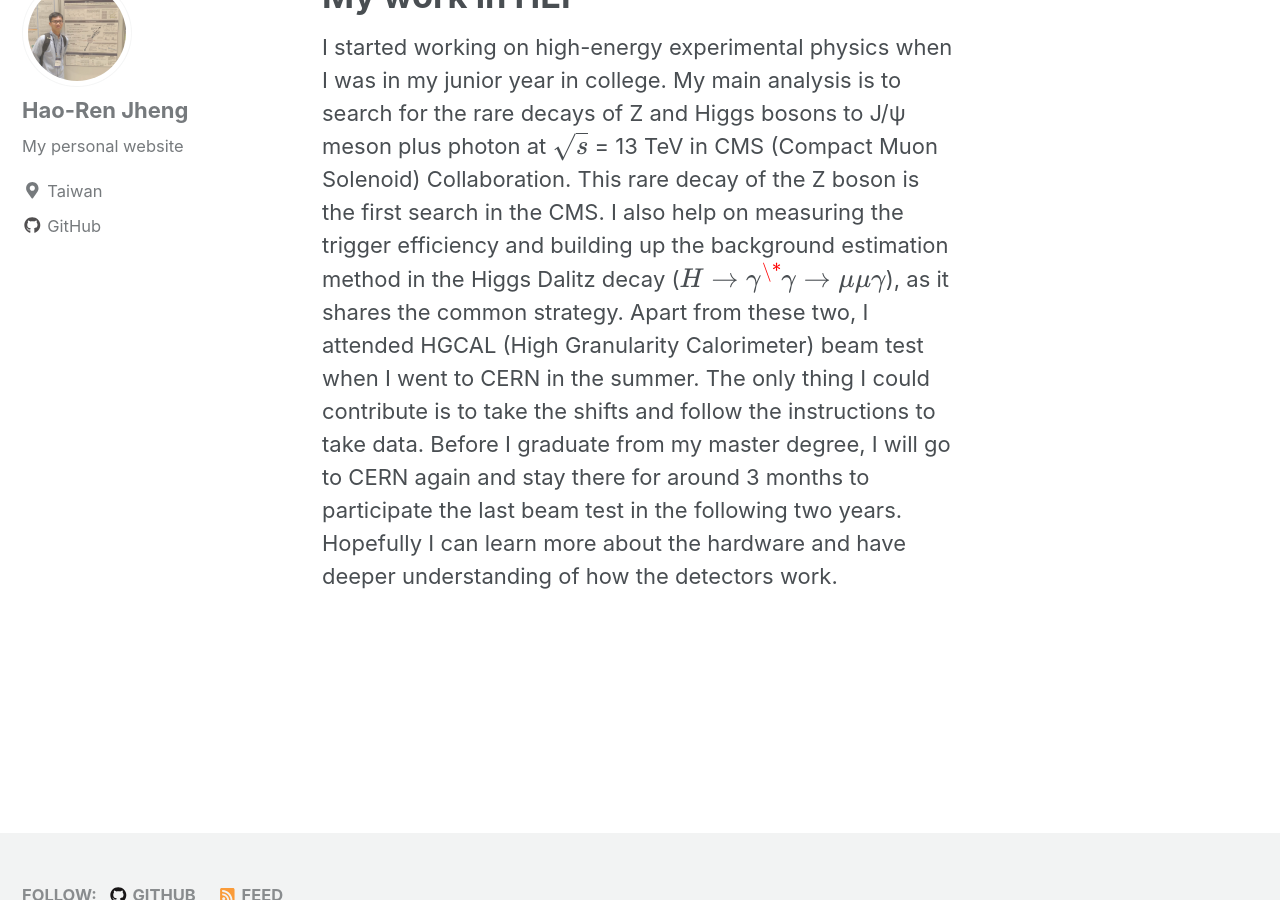
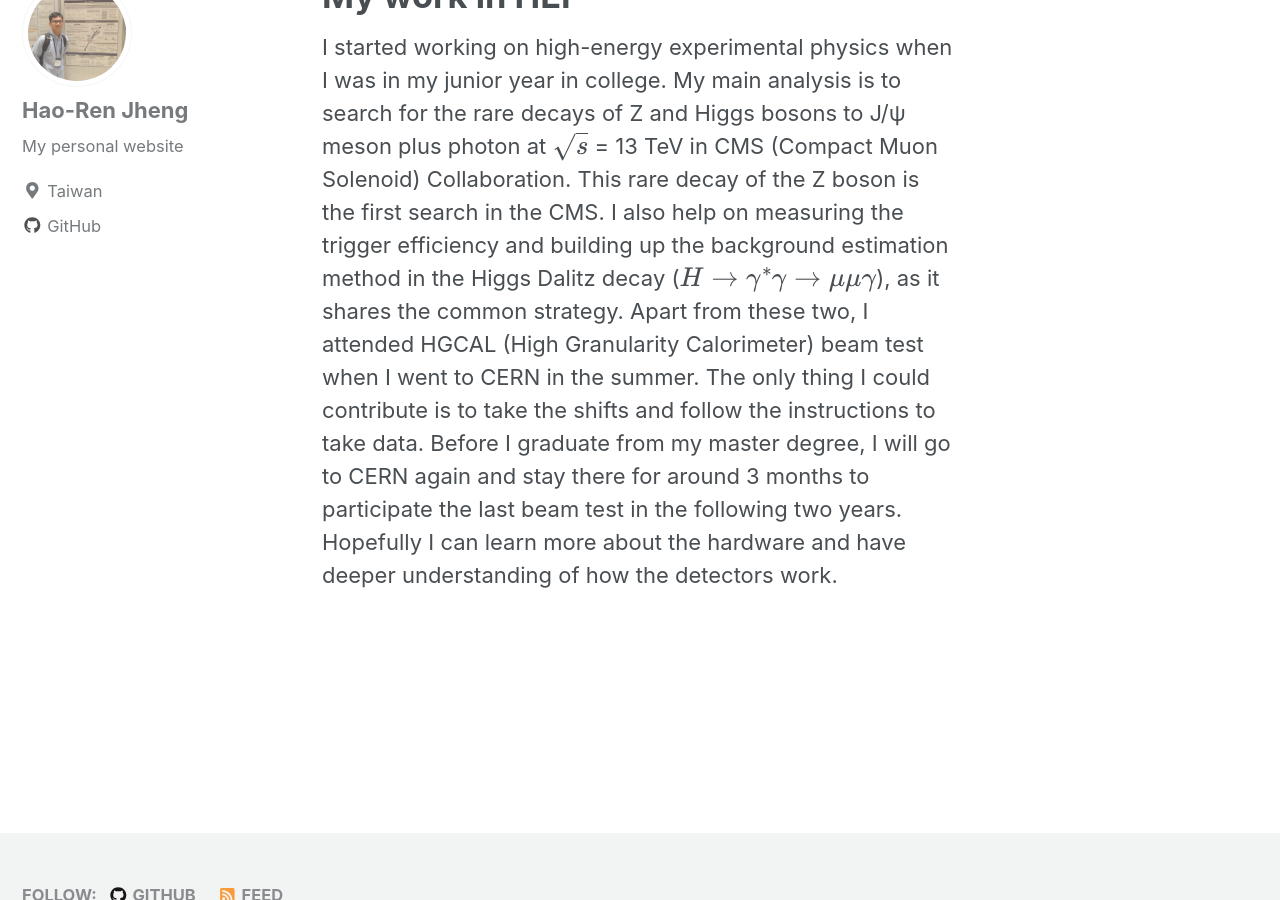
Before and after one commit to hrjheng/hrjheng.github.io, a Jekyll site: the page built from _pages/My-work-in-HEP.md, in a window 1280 px wide and 900 px high, scrolled down 1125 px. Built offline with Jekyll 4.4.1, drawn with Linux system fonts in a browser that asks for light colours; nearby versions of some CDN libraries; formulas are drawn with MathJax 3.

Commit message:
new commit

```diff
--- a/_pages/My-work-in-HEP.md
+++ b/_pages/My-work-in-HEP.md
@@ -9,5 +9,5 @@ mathjax: "true"
 ---
 
 I started working on high-energy experimental physics when I was in my junior year in college. My main analysis is to search for the rare decays of Z and Higgs bosons to J/&psi; meson plus photon at $$\sqrt{s}$$ = 13 TeV in CMS (Compact Muon Solenoid) Collaboration. This rare decay of the Z boson is the first search in the CMS.
-I also help on measuring the trigger efficiency and building up the background estimation method in the Higgs Dalitz decay ($$H\rightarrow\gamma^{\*}\gamma\rightarrow\mu\mu\gamma$$), as it shares the common strategy.
+I also help on measuring the trigger efficiency and building up the background estimation method in the Higgs Dalitz decay ($$H\rightarrow\gamma^{*}\gamma\rightarrow\mu\mu\gamma$$), as it shares the common strategy.
 Apart from these two, I attended HGCAL (High Granularity Calorimeter) beam test when I went to CERN in the summer. The only thing I could contribute is to take the shifts and follow the instructions to take data. Before I graduate from my master degree, I will go to CERN again and stay there for around 3 months to participate the last beam test in the following two years. Hopefully I can learn more about the hardware and have deeper understanding of how the detectors work.
```
